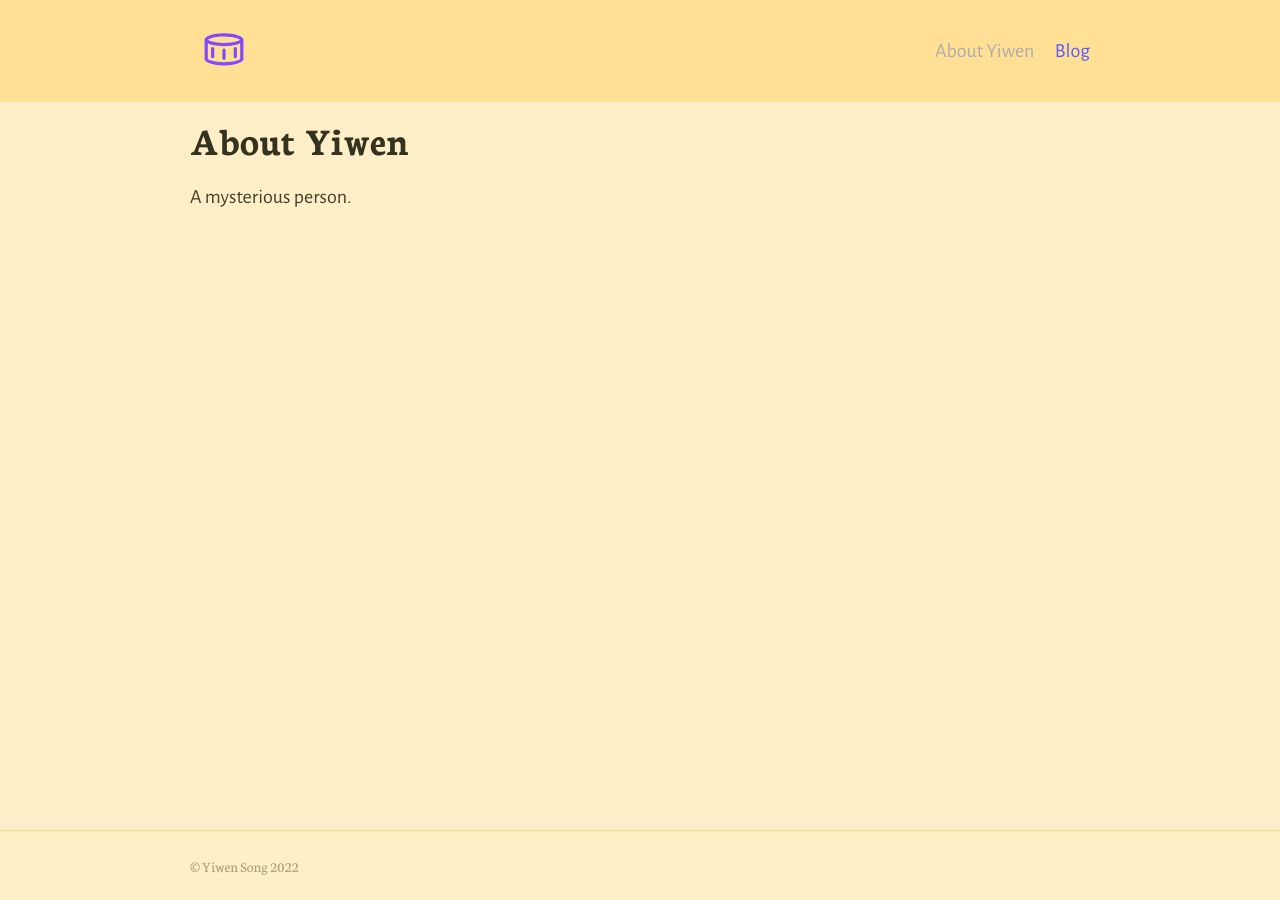
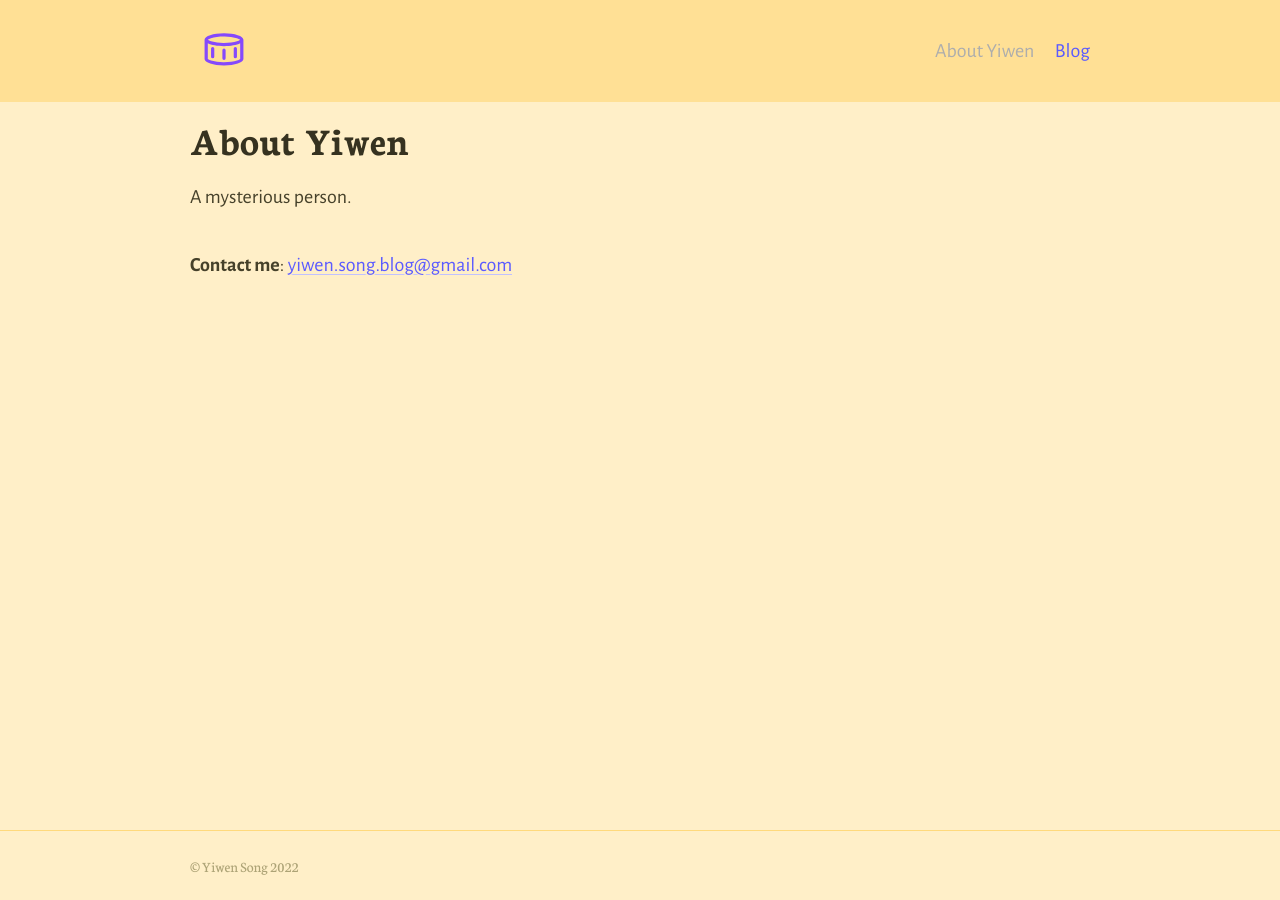
Before and after one commit to yiwen-song/yiwen-song.github.io, a Jekyll site: the page built from about.md, in a window 1280 px wide. Built offline with Jekyll 4.4.1, drawn with Linux system fonts in a browser that asks for light colours.

Commit message:
add about

```diff
--- a/about.md
+++ b/about.md
@@ -3,3 +3,8 @@ title: About Yiwen
 ---
 
 A mysterious person.
+
+
+
+**Contact me**:
+<yiwen.song.blog@gmail.com>
```
